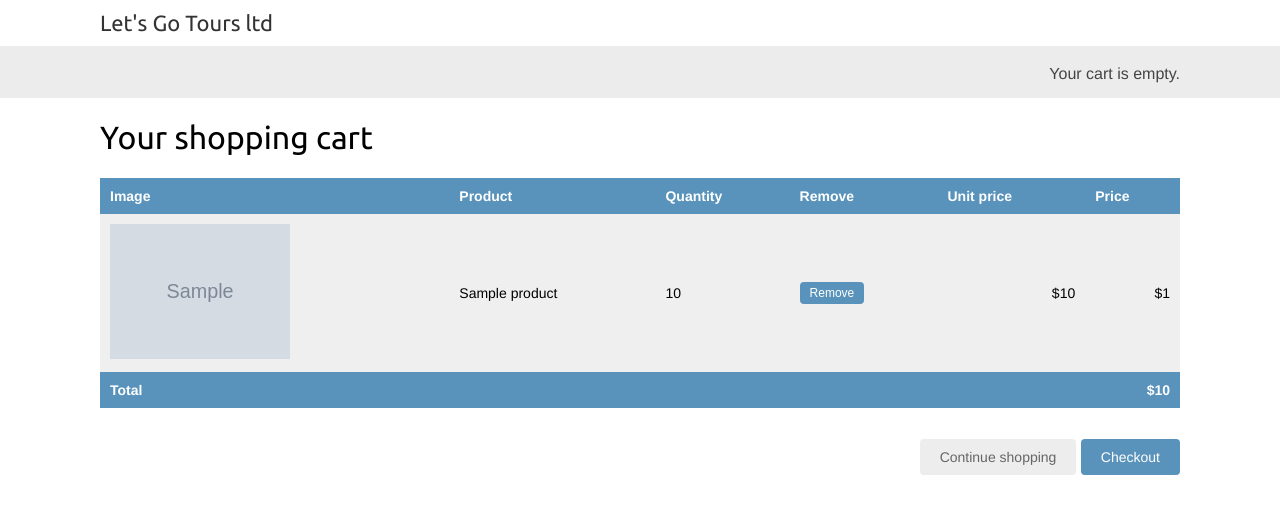
After one commit to albertNSBM/Let-s-Go-Tour-Ltd, a Django app: template myshop/cart/templates/cart/detail.html in a window 1280 px wide. The commit adds this page. Shown: the top 514 px of the page. Run offline with Django 5.2, Linux system fonts and the light colour scheme; the template is opened without the code that fills it: most values are stand-ins (such as "Sample title", 1, 10 or a date in 2020); grey boxes marked "Sample" are stand-in pictures; parts of the project's set-up code (start-up, migrations or seed data) failed here and were passed over.

Commit message:
continuation to add cart

```diff
--- /dev/null
+++ b/myshop/cart/templates/cart/detail.html
@@ -0,0 +1,54 @@
+{% extends "shop/base.html" %}
+{% load static %}
+{% block title %}
+ Your shopping cart
+{% endblock %}
+{% block content %}
+ <h1>Your shopping cart</h1>
+ <table class="cart">
+ <thead>
+ <tr>
+ <th>Image</th>
+ <th>Product</th>
+ <th>Quantity</th>
+ <th>Remove</th>
+ <th>Unit price</th>
+ <th>Price</th>
+ </tr>
+ </thead>
+ <tbody>
+ {% for item in cart %}
+ {% with product=item.product %}
+ <tr>
+ <td>
+ <a href="{{ product.get_absolute_url }}">
+ <img src="{% if product.image %}{{ product.image.url }}
+ {% else %}{% static "img/no_image.png" %}{% endif %}">
+ </a>
+ </td>
+ <td>{{ product.name }}</td>
+ <td>{{ item.quantity }}</td>
+ <td>
+ <form action="{% url "cart:cart_remove" product.id %}" method="post">
+ <input type="submit" value="Remove">
+ {% csrf_token %}
+ </form>
+ </td>
+ <td class="num">${{ item.price }}</td>
+ <td class="num">${{ item.total_price }}</td>
+ </tr>
+ {% endwith %}
+ {% endfor %}
+ <tr class="total">
+ <td>Total</td>
+ <td colspan="4"></td>
+ <td class="num">${{ cart.get_total_price }}</td>
+ </tr>
+ </tbody>
+ </table>
+ <p class="text-right">
+ <a href="{% url "shop:product_list" %}" class="button
+ light">Continue shopping</a>
+ <a href="#" class="button">Checkout</a>
+ </p>
+{% endblock %}
--- a/myshop/cart/urls.py
+++ b/myshop/cart/urls.py
@@ -5,5 +5,6 @@ app_name='cart'
 
 urlpatterns = [
     path('',views.cart_detail,name="cart_detail"),
-    path('add/<int:product_id>')
+    path('add/<int:product_id>/',views.cart_add,name='cart_add'),
+    path('remove/<int:product_id/',views.cart_remove,name='cart_remove')
 ]
--- a/myshop/myshop/urls.py
+++ b/myshop/myshop/urls.py
@@ -21,6 +21,7 @@ from django.conf.urls.static import static
 
 urlpatterns = [
     path("admin/", admin.site.urls),
+    path('cart/',include('cart.urls',namespace='cart')),
     path('',include('shop.urls',namespace='shop')),
 ]
 
--- a/myshop/shop/templates/shop/product/detail.html
+++ b/myshop/shop/templates/shop/product/detail.html
@@ -14,6 +14,11 @@
  </a>
  </h2>
  <p class="price">${{ product.price }}</p>
+ <form action="{% url "cart:cart_add" product.id %}" method="post">
+    {{ cart_product_form }}
+    {% csrf_token %}
+    <input type="submit" value="Add to cart">
+   </form>
  {{ product.description|linebreaks }}
  </div>
 {% endblock %}
--- a/myshop/shop/views.py
+++ b/myshop/shop/views.py
@@ -1,5 +1,5 @@
 from django.shortcuts import render,get_object_or_404
-
+from cart.forms import CartAddProductForm
 # Create your views here.
 #view for displaying all the product in the database
 from .models import Category,Product
@@ -27,6 +27,8 @@ def product_detail(request,id,slug):
                               id=id,
                               slug=slug,
                               available=True)
+    cart_product_form=CartAddProductForm()
     return render(request,
                   'shop/product/detail.html',
-                  {'product':product})
+                  {'product':product,
+                   'cart_product_form':cart_product_form})
```
